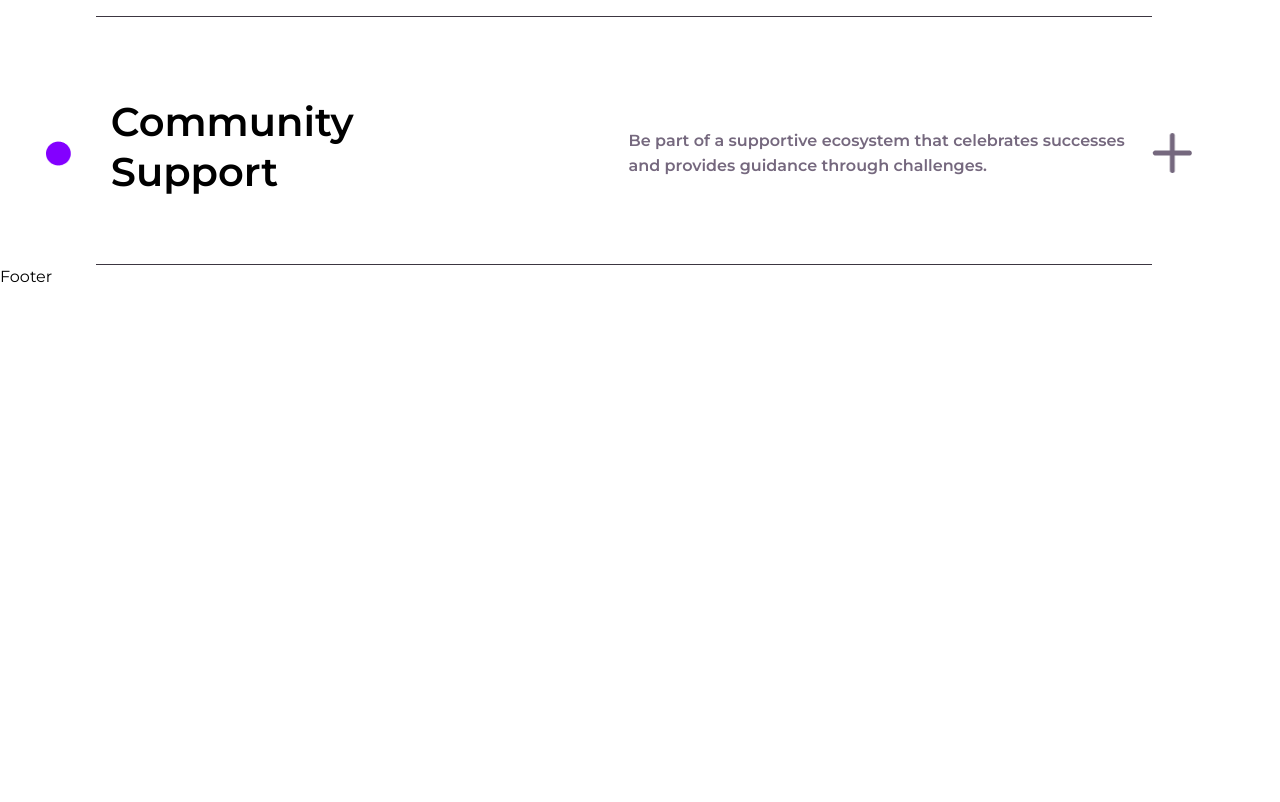
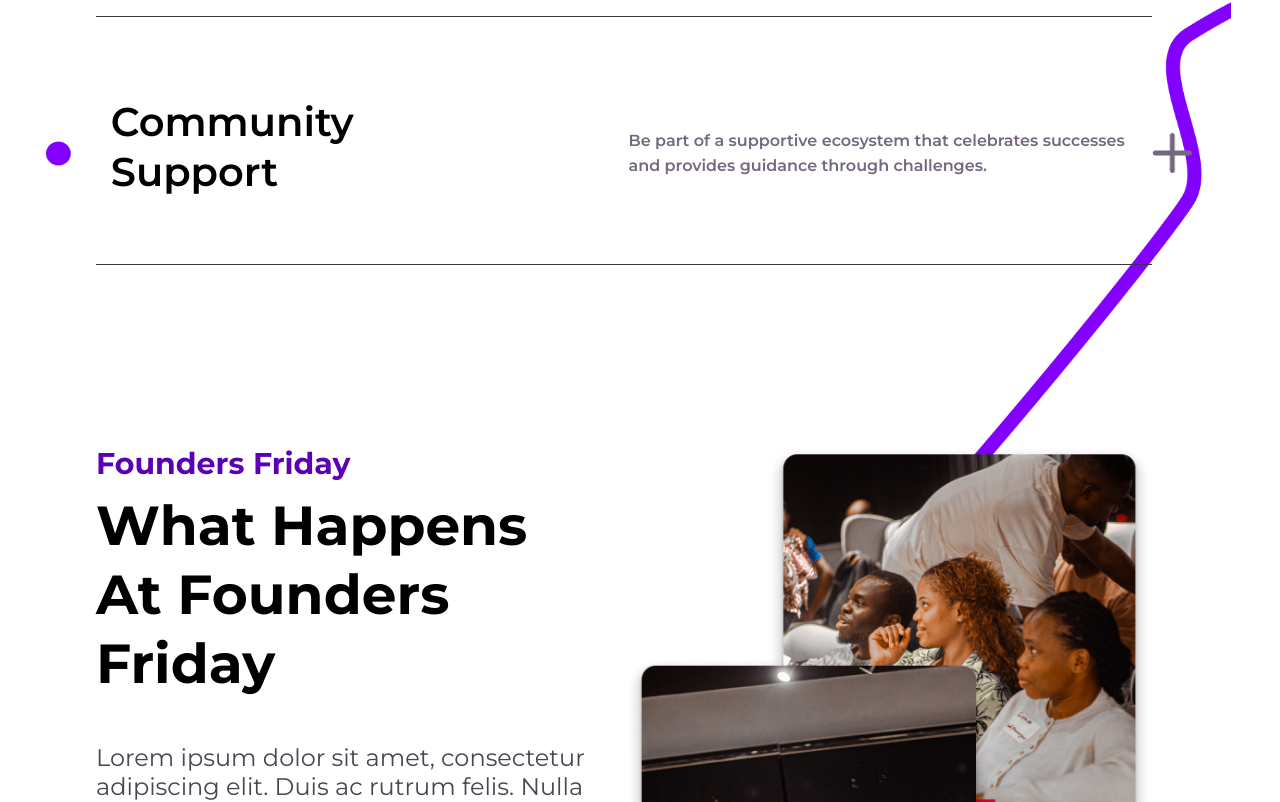
Before and after one commit to fantastizeey1/Interntest, a React (Vite) app: page / in a window 1280 px wide. Shown: the part 2995-3797 px from the top of the page. Before the commit the page ends 3284 px from the top, so only its background shows below. Built offline with nearby package versions, Linux system fonts and the light colour scheme.

Commit message:
done wit Founders section

```diff
--- a/src/App.jsx
+++ b/src/App.jsx
@@ -4,6 +4,7 @@ import Hero from "./components/Hero";
 import Footer from "./components/Footer";
 import Whoweare from "./components/Whoweare";
 import Whatweoffer from "./components/Whatweoffer";
+import FounddersFriday from "./components/FounddersFriday";
 const App = () => {
   return (
     <div className="font-montserrat">
@@ -12,6 +13,7 @@ const App = () => {
         <Hero />
         <Whoweare />
         <Whatweoffer />
+        <FounddersFriday />
       </main>
       <Footer />
     </div>
--- a/src/components/FounddersFriday.jsx
+++ b/src/components/FounddersFriday.jsx
@@ -2,11 +2,36 @@ import React from "react";
 
 const FounddersFriday = () => {
   return (
-    <section>
-      <div></div>
+    <section className="max-w-[95%] w-full md:px-[80px] mx-4 relative mt-10 lg:mt-[180px] gap-10 flex flex-col justify-between lg:flex-row">
+      <div className="flex flex-col items-start w-1/2">
+        <h3 className="text-[#5c00b3] text-[30px] leading-[38px] font-bold mb-2">
+          Founders Friday
+        </h3>
+        <h2 className="text-[55px] leading-[69px] font-bold mb-[45px]">
+          {" "}
+          What Happens At Founders Friday
+        </h2>
+        <p className=" W-1/2 text-[24px] leading-[29px] font-normal text-[#4C4452] mb-[45px]">
+          Lorem ipsum dolor sit amet, consectetur adipiscing elit. Duis ac
+          rutrum felis. Nulla nibh lorem, facilisis vel est at, vehicula
+          dignissim lacus. Cras sagittis imperdiet dolor, eget accumsan leo
+          suscipit id. Maecenas ut ante quis quam lobortis consequat eu id
+          turpis. Pellentesque habitant morbi tristique senectus et netus et
+          malesuada fames ac turpis egestas.
+        </p>
+        <button className="w-full md:w-1/2 bg-[#A649FF] text-white px-6 md:px-[70px] py-[12px] md:py-[20px] rounded-[30px] md:rounded-[40px] flex items-center justify-center gap-5 text-[18px] md:text-[24px] font-bold">
+          Learn more
+          <img src="/ArrowRightwhite.png" alt="" />
+        </button>
+      </div>
       <div>
         <img src="/Frame 714.png" alt="" />
       </div>
+      <img
+        src="/Vector 3.png"
+        alt="vector"
+        className="absolute -top-[480px] right-[1px] -z-10"
+      />
     </section>
   );
 };
--- a/src/components/Whoweare.jsx
+++ b/src/components/Whoweare.jsx
@@ -7,7 +7,7 @@ const Whoweare = () => {
         <img
           src="/IMG_2857 1.png"
           alt=""
-          className="w-full max-w-[400px] h-auto md:w-[700px] md:h-[564px]"
+          className="w-full min-w-[400px] h-auto md:w-[700px] md:h-[564px]"
         />
       </div>
       <div className="lg:w-1/2 w-full">
```
